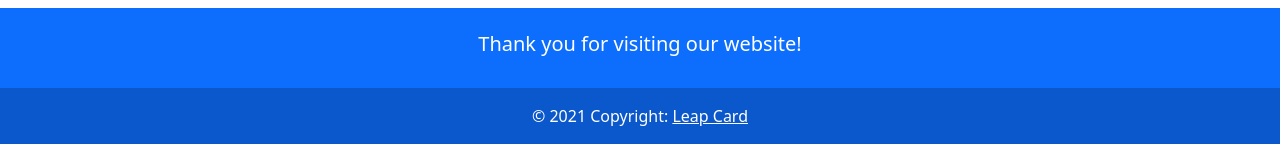
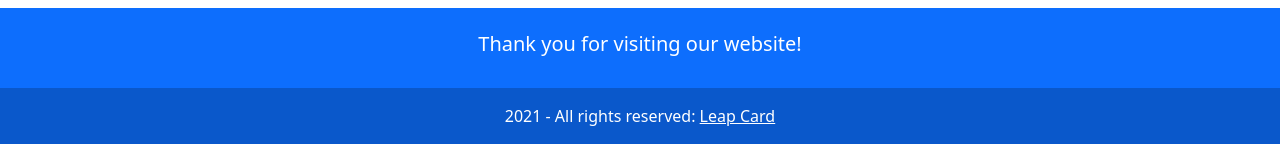
Before and after one commit to x20205511/Leapcard, a Flask app: page /about in a window 1280 px wide. Shown: the part 656-800 px from the top of the page. Run offline with Flask 2, Linux system fonts and the light colour scheme.

Commit message:
updated footer in layout

```diff
--- a/application/templates/layout.html
+++ b/application/templates/layout.html
@@ -54,7 +54,7 @@
 
         <!-- Copyright -->
         <div class="text-center p-3" style="background-color: rgba(0, 0, 0, 0.2);">
-          © 2021 Copyright:
+          2021 - All rights reserved:
           <a class="text-white">Leap Card</a>
         </div>
         <!-- Copyright -->
```
Also changed, not shown: application/Readme.md.
